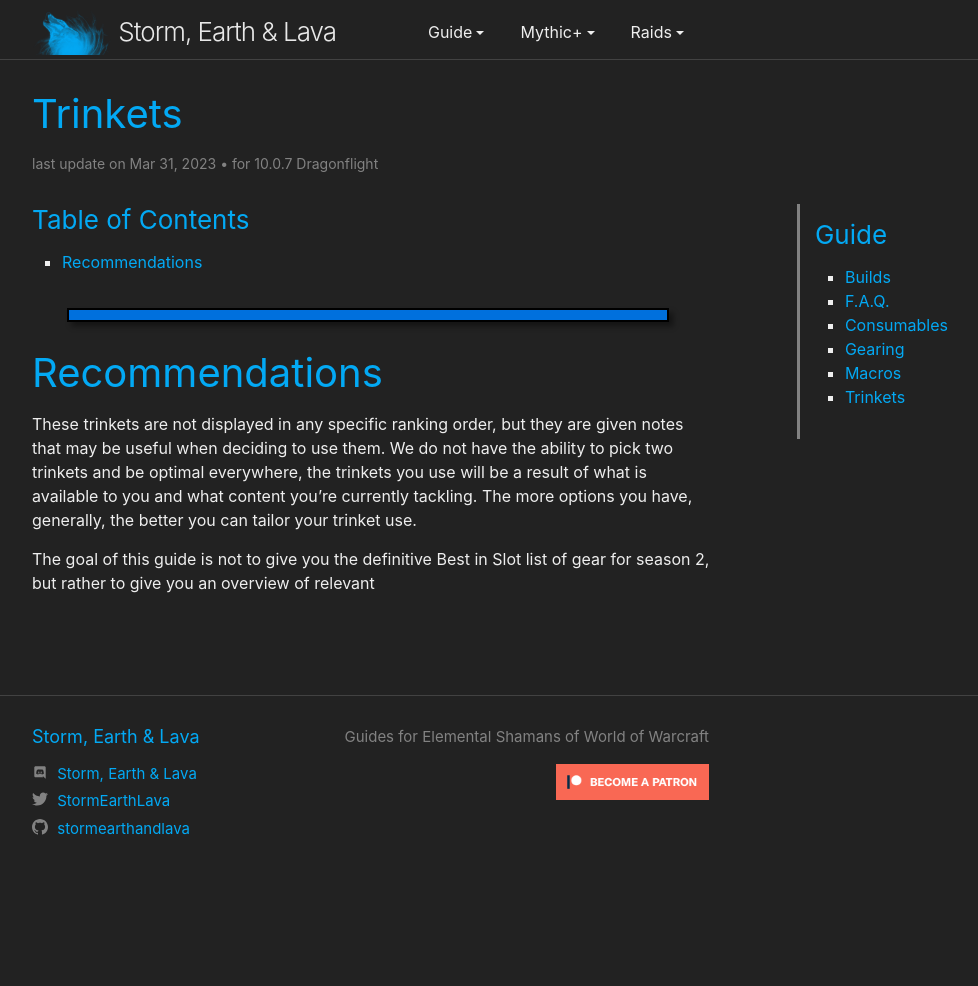
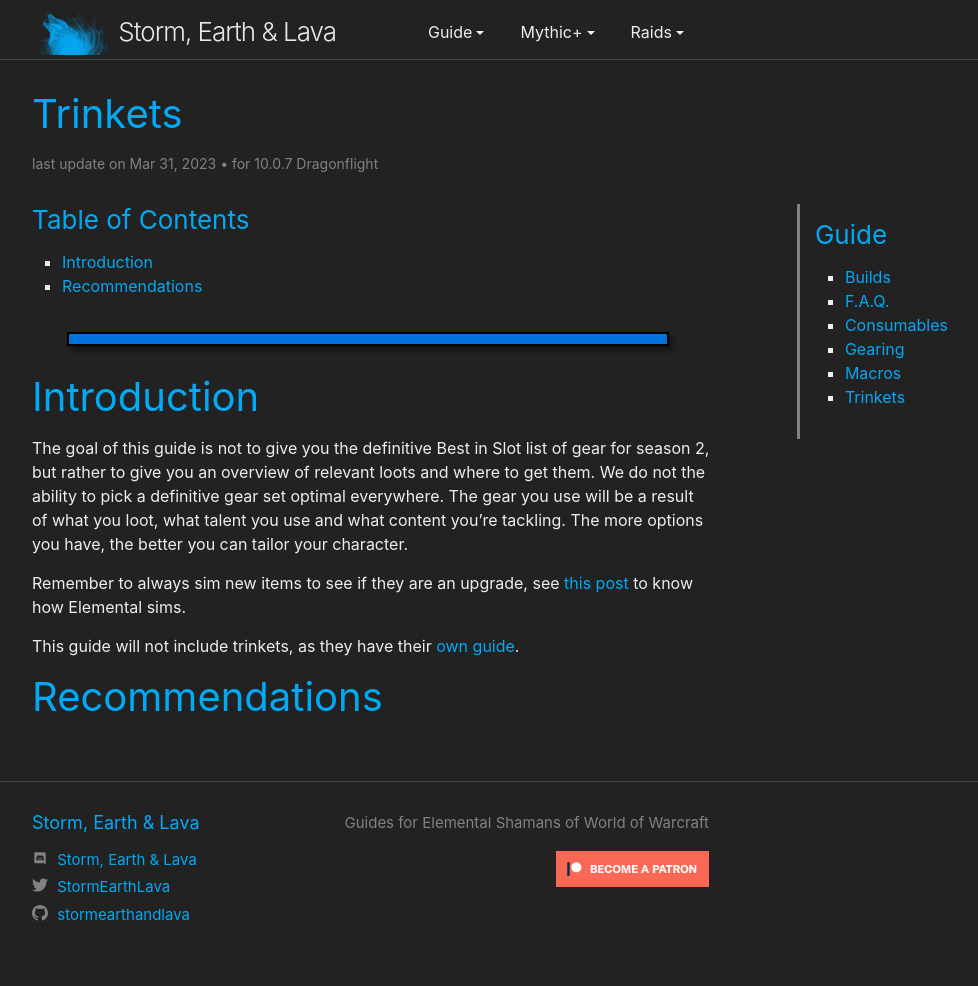
Before and after one commit to stormearthandlava/stormearthandlava.github.io, a Jekyll site: the page built from guide/general/gear.md, in a window 1280 px wide. Shown: the whole page, without its empty margins (268-1246 px from the left). Built offline with Jekyll 4.4.1, drawn with Linux system fonts in a browser that asks for light colours; a script that is not in the unit is left out; before the commit the page ends 900 px from its top, so only the background shows below that.

Commit message:
Gearing guide?

```diff
--- a/guide/general/gear.md
+++ b/guide/general/gear.md
@@ -5,7 +5,13 @@
 game_version: 10.0.7 Dragonflight
 toc: true
 ---
+# Introduction
+
+The goal of this guide is not to give you the definitive Best in Slot list of gear for season 2, but rather to give you an overview of relevant loots and where to get them. We do not the ability to pick a definitive gear set optimal everywhere. The gear you use will be a result of what you loot, what talent you use and what content you're tackling. The more options you have, the better you can tailor your character.
+
+Remember to always sim new items to see if they are an upgrade, see [this post]({{ site.baseurl }}{%link blog/_posts/2023-01-02-simming.md %}) to know how Elemental sims.
+
+This guide will not include trinkets, as they have their [own guide]({{ site.baseurl }}{% link guide/general/trinkets.md %}).
+
+
 # Recommendations
-These trinkets are not displayed in any specific ranking order, but they are given notes that may be useful when deciding to use them. We do not have the ability to pick two trinkets and be optimal everywhere, the trinkets you use will be a result of what is available to you and what content you're currently tackling. The more options you have, generally, the better you can tailor your trinket use.
-
-The goal of this guide is not to give you the definitive Best in Slot list of gear for season 2, but rather to give you an overview of relevant
```
